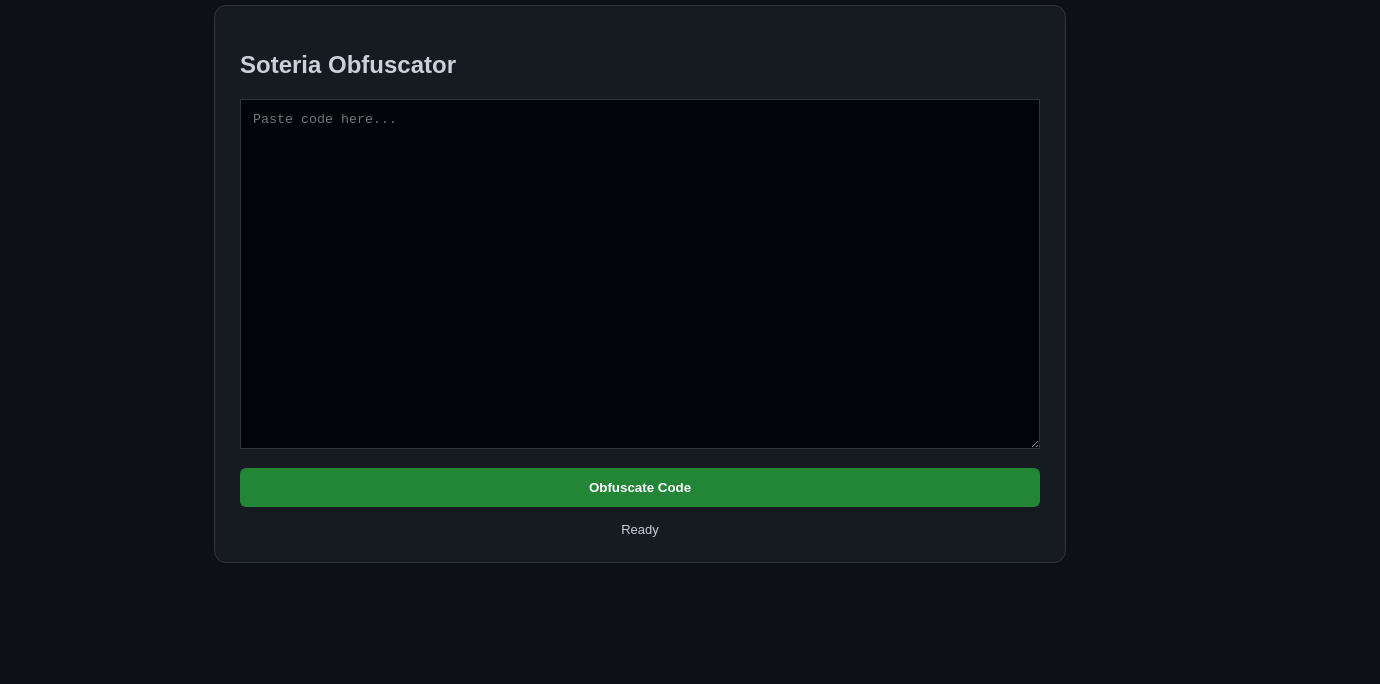
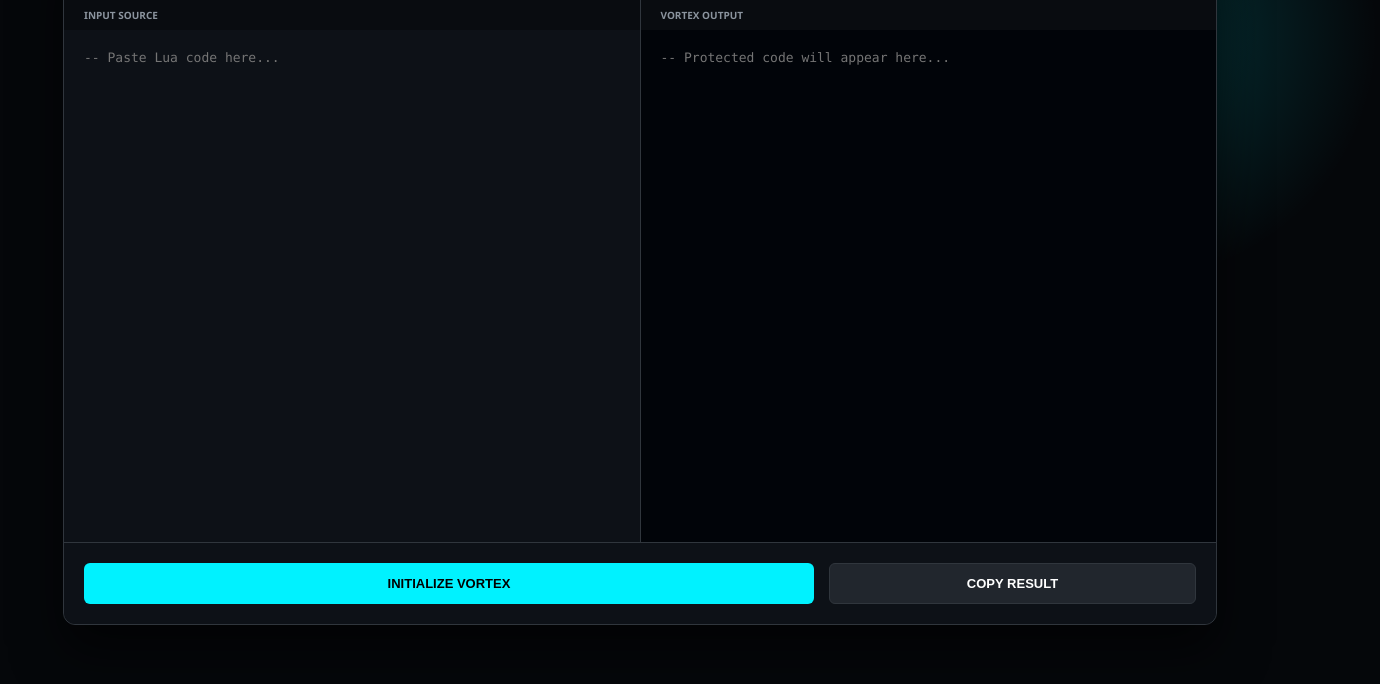
Before and after one commit to verytuffboii/LuaUobfuscator, a plain HTML site: page index.html in a window 1280 px wide. Shown: the part 116-800 px from the top of the page, 1380 px wide, since content can reach past the window. Drawn offline with Linux system fonts and the light colour scheme.

Commit message:
Update index.html

```diff
--- a/index.html
+++ b/index.html
@@ -1,37 +1,226 @@
 <!DOCTYPE html>
 <html lang="en">
 <head>
-    <meta charset="UTF-8"><title>Soteria Hub</title>
+    <meta charset="UTF-8">
+    <meta name="viewport" content="width=device-width, initial-scale=1.0">
+    <title>Vortex // Advanced Luau Encryption</title>
     <style>
-        :root { --bg: #0d1117; --card: #161b22; --accent: #58a6ff; --text: #c9d1d9; }
-        body { font-family: sans-serif; background: var(--bg); color: var(--text); display: flex; justify-content: center; align-items: center; min-height: 100vh; margin: 0; }
-        .wrapper { width: 90%; max-width: 800px; background: var(--card); padding: 25px; border-radius: 12px; border: 1px solid #30363d; }
-        textarea { width: 100%; height: 350px; background: #010409; color: #79c0ff; border: 1px solid #30363d; padding: 12px; font-family: monospace; box-sizing: border-box; }
-        button { padding: 12px; border: none; border-radius: 6px; cursor: pointer; font-weight: bold; background: #238636; color: white; width: 100%; margin-top: 15px; }
-        #status { margin-top: 15px; text-align: center; font-size: 13px; }
+        :root {
+            --bg: #05070a;
+            --panel: #0d1117;
+            --accent: #00f2ff; /* Vortex Cyan */
+            --accent-glow: rgba(0, 242, 255, 0.2);
+            --text: #e6edf3;
+            --dim: #8b949e;
+            --border: #30363d;
+        }
+
+        body {
+            font-family: 'Segoe UI', system-ui, sans-serif;
+            background-color: var(--bg);
+            color: var(--text);
+            margin: 0;
+            display: flex;
+            justify-content: center;
+            align-items: center;
+            height: 100vh;
+            overflow: hidden;
+        }
+
+        /* Abstract Vortex Background */
+        body::before {
+            content: "";
+            position: absolute;
+            width: 500px;
+            height: 500px;
+            background: radial-gradient(circle, var(--accent-glow) 0%, transparent 70%);
+            z-index: -1;
+            top: -100px;
+            right: -100px;
+        }
+
+        .main-app {
+            width: 90%;
+            max-width: 1200px;
+            height: 85vh;
+            background: var(--panel);
+            border: 1px solid var(--border);
+            border-radius: 12px;
+            display: flex;
+            flex-direction: column;
+            box-shadow: 0 25px 50px rgba(0,0,0,0.6);
+        }
+
+        .navbar {
+            padding: 15px 25px;
+            border-bottom: 1px solid var(--border);
+            display: flex;
+            justify-content: space-between;
+            align-items: center;
+        }
+
+        .logo {
+            font-size: 18px;
+            font-weight: 900;
+            letter-spacing: 3px;
+            color: var(--accent);
+            text-shadow: 0 0 15px var(--accent);
+        }
+
+        .token-info {
+            font-size: 11px;
+            color: var(--dim);
+            letter-spacing: 1px;
+            border: 1px solid var(--border);
+            padding: 4px 10px;
+            border-radius: 4px;
+        }
+
+        .editor-container {
+            flex: 1;
+            display: grid;
+            grid-template-columns: 1fr 1fr;
+            gap: 1px;
+            background: var(--border);
+        }
+
+        .pane {
+            background: var(--panel);
+            display: flex;
+            flex-direction: column;
+        }
+
+        .pane-header {
+            padding: 8px 20px;
+            font-size: 10px;
+            font-weight: 800;
+            color: var(--dim);
+            text-transform: uppercase;
+            background: #090c10;
+        }
+
+        textarea {
+            flex: 1;
+            background: transparent;
+            border: none;
+            padding: 20px;
+            color: #79c0ff;
+            font-family: 'Consolas', 'Courier New', monospace;
+            font-size: 13px;
+            resize: none;
+            outline: none;
+        }
+
+        #outputBox {
+            background: #010409;
+            color: var(--accent);
+        }
+
+        .bottom-bar {
+            padding: 20px;
+            display: flex;
+            gap: 15px;
+            background: var(--panel);
+            border-top: 1px solid var(--border);
+            border-radius: 0 0 12px 12px;
+        }
+
+        button {
+            padding: 12px 0;
+            border: none;
+            border-radius: 6px;
+            font-weight: bold;
+            cursor: pointer;
+            transition: 0.2s;
+            text-transform: uppercase;
+            font-size: 13px;
+        }
+
+        #obfBtn {
+            background: var(--accent);
+            color: #000;
+            flex: 2;
+        }
+
+        #obfBtn:hover {
+            filter: brightness(1.2);
+            box-shadow: 0 0 20px var(--accent-glow);
+        }
+
+        #copyBtn {
+            background: #21262d;
+            color: white;
+            flex: 1;
+            border: 1px solid var(--border);
+        }
+
+        #copyBtn:hover {
+            background: #30363d;
+        }
+
+        button:disabled {
+            opacity: 0.4;
+            cursor: not-allowed;
+        }
+
+        #status {
+            position: absolute;
+            bottom: 90px;
+            left: 50%;
+            transform: translateX(-50%);
+            font-size: 12px;
+            font-weight: bold;
+        }
     </style>
 </head>
 <body>
-<div class="wrapper">
-    <h2>Soteria Obfuscator</h2>
-    <textarea id="editor" placeholder="Paste code here..."></textarea>
-    <button id="obfBtn">Obfuscate Code</button>
-    <div id="status">Ready</div>
+
+<div class="main-app">
+    <div class="navbar">
+        <div class="logo">VORTEX</div>
+        <div class="token-info" id="tokens">TOKENS: --</div>
+    </div>
+
+    <div class="editor-container">
+        <div class="pane">
+            <div class="pane-header">Input Source</div>
+            <textarea id="inputBox" placeholder="-- Paste Lua code here..."></textarea>
+        </div>
+        <div class="pane">
+            <div class="pane-header">Vortex Output</div>
+            <textarea id="outputBox" readonly placeholder="-- Protected code will appear here..."></textarea>
+        </div>
+    </div>
+
+    <div id="status"></div>
+
+    <div class="bottom-bar">
+        <button id="obfBtn">Initialize Vortex</button>
+        <button id="copyBtn">Copy Result</button>
+    </div>
 </div>
 
 <script>
     const obfBtn = document.getElementById('obfBtn');
-    const editor = document.getElementById('editor');
+    const input = document.getElementById('inputBox');
+    const output = document.getElementById('outputBox');
     const status = document.getElementById('status');
+    const tokenLabel = document.getElementById('tokens');
+
+    function updateStatus(msg, color) {
+        status.innerText = msg;
+        status.style.color = color;
+    }
 
     obfBtn.addEventListener('click', async () => {
-        const code = editor.value.trim();
-        if(!code) return;
+        const code = input.value.trim();
+        if (!code) return updateStatus("ERROR: INPUT EMPTY", "#ff4444");
 
         obfBtn.disabled = true;
-        status.innerText = "Processing via Vercel Backend...";
+        updateStatus("ENCRYPTING...", "var(--accent)");
 
         try {
+            // CALLING YOUR VERCEL API
             const response = await fetch('/api/obfuscate', {
                 method: 'POST',
                 headers: { 'Content-Type': 'application/json' },
@@ -39,16 +228,28 @@
             });
 
             const data = await response.json();
+
             if (data.code) {
-                editor.value = data.code;
-                status.innerText = "✓ Success! Tokens left: " + data.tokens;
+                output.value = data.code;
+                tokenLabel.innerText = `TOKENS: ${data.tokens}`;
+                updateStatus("VORTEX SUCCESS", "#00ff88");
             } else {
-                status.innerText = "Error: " + (data.error || "Unknown error");
+                updateStatus("API REJECTED REQUEST", "#ff4444");
             }
         } catch (err) {
-            status.innerText = "Connection failed. Make sure you are on Vercel!";
-        } finally { obfBtn.disabled = false; }
+            updateStatus("CONNECTION FAILED", "#ff4444");
+        } finally {
+            obfBtn.disabled = false;
+        }
+    });
+
+    document.getElementById('copyBtn').addEventListener('click', () => {
+        if (!output.value) return;
+        output.select();
+        document.execCommand('copy');
+        updateStatus("COPIED TO CLIPBOARD", "var(--accent)");
     });
 </script>
+
 </body>
 </html>
```
